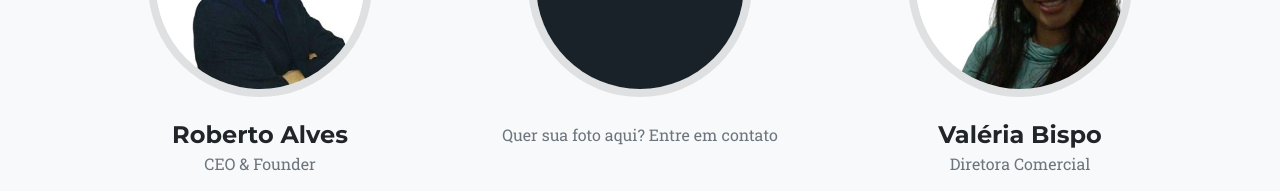
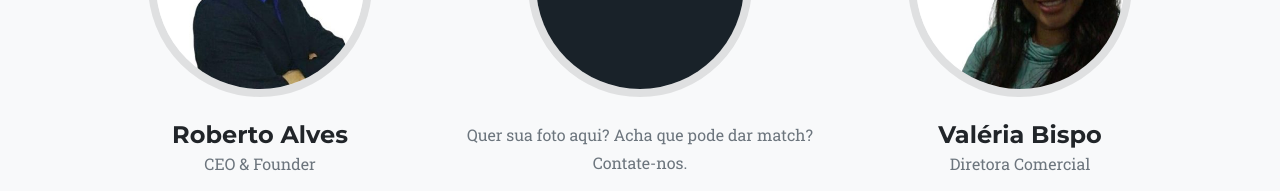
Before and after one commit to RobertoAlves86/tecinova, a website: page src/pug/index.pug in a window 1280 px wide. Shown: the part 5900-6091 px from the top of the page. Drawn offline with nearby package versions, Linux system fonts and the light colour scheme; files that its build step writes are made by us from their sources; files whose address does not match are found by name.

Commit message:
Update index.pug

```diff
--- a/src/pug/index.pug
+++ b/src/pug/index.pug
@@ -235,7 +235,7 @@ html(lang='en')
                         .team-member
                             img.mx-auto.rounded-circle(src='assets/img/team/2.jpg', alt='...')
                             h4
-                            p.text-muted Quer sua foto aqui? Entre em contato
+                            p.text-muted Quer sua foto aqui? Acha que pode dar match? Contate-nos.
                     .col-lg-4
                         .team-member
                             img.mx-auto.rounded-circle(src='assets/img/team/3.jpg', alt='...')
```
